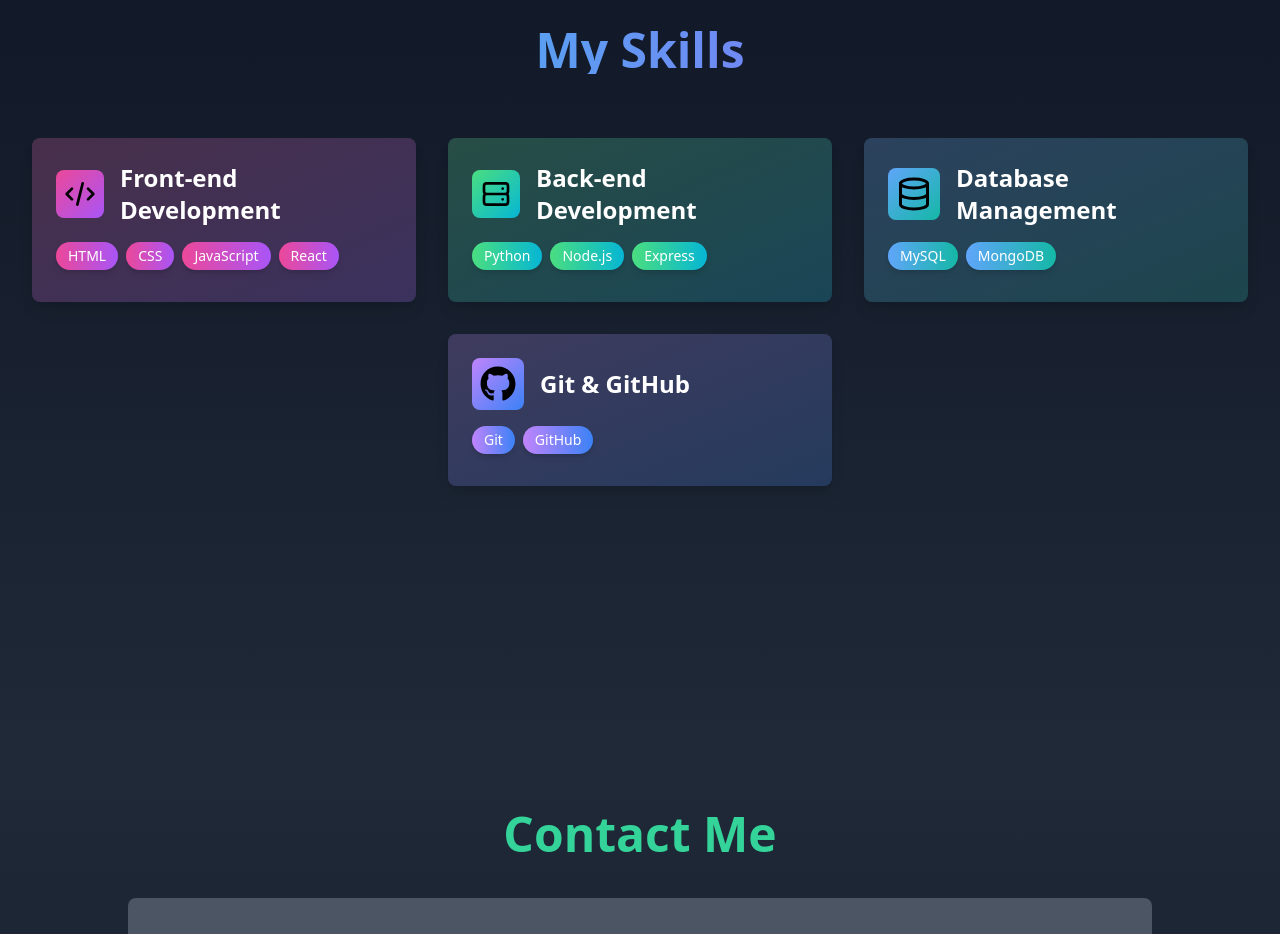
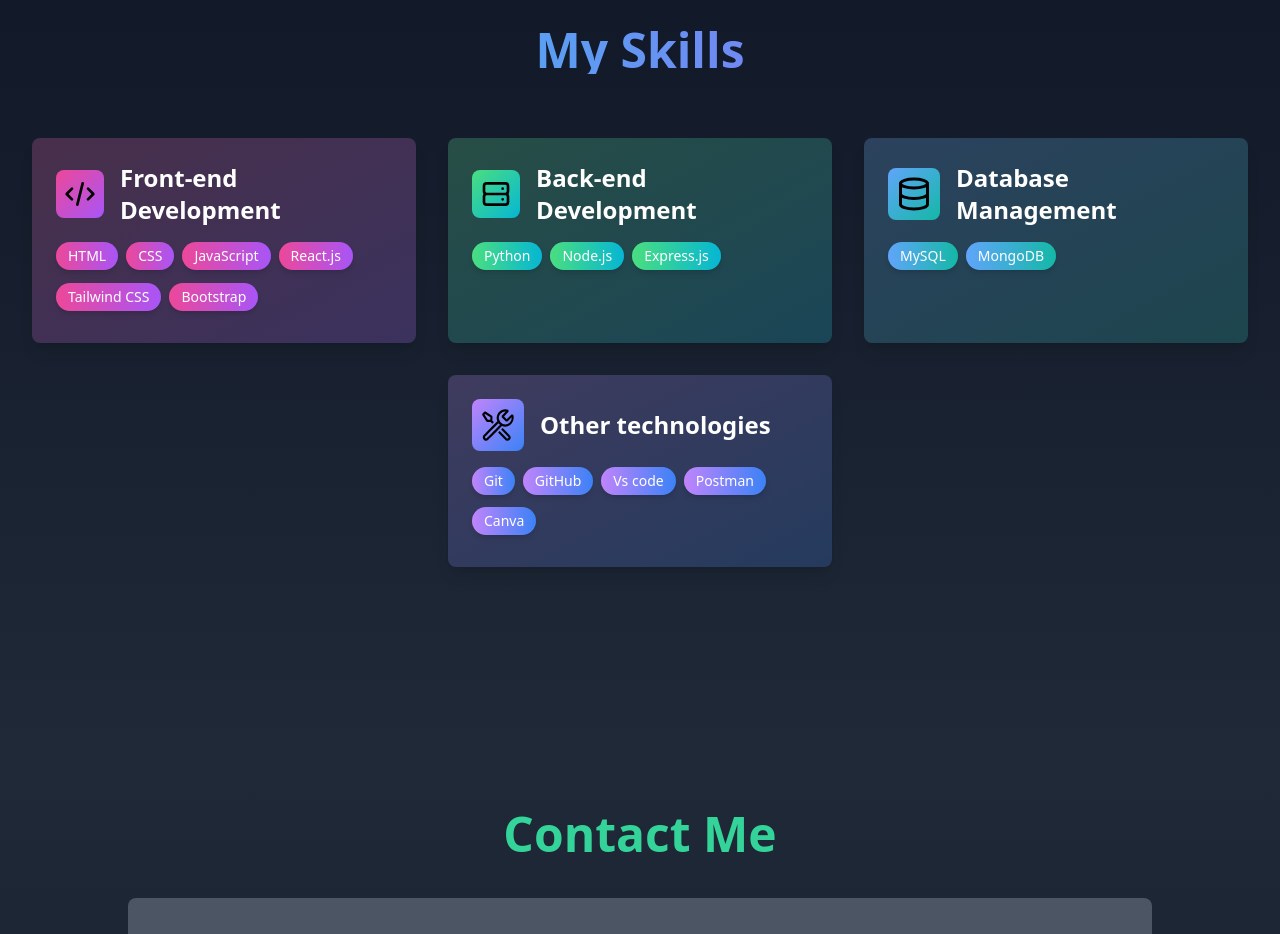
Before and after one commit to jimil222/Personal-Portfolio, a React (Vite) app in the folder Frontend/: page / in a window 1280 px wide. Shown: the part 2400-3334 px from the top of the page. Built offline with nearby package versions, Linux system fonts and the light colour scheme.

Commit message:
Added some more skills to the skill section

```diff
--- a/Frontend/src/Modules/Skillsection.jsx
+++ b/Frontend/src/Modules/Skillsection.jsx
@@ -4,6 +4,7 @@
 import { motion, AnimatePresence, useInView } from 'framer-motion'
 import { LuDatabase } from "react-icons/lu";
 import { FaGithub } from "react-icons/fa";
+import { VscTools } from "react-icons/vsc";
 
 export default function SkillsSection() {
   const [hoveredSkill, setHoveredSkill] = useState(null)
@@ -22,7 +23,7 @@
           <path strokeLinecap="round" strokeLinejoin="round" strokeWidth={2} d="M10 20l4-16m4 4l4 4-4 4M6 16l-4-4 4-4" />
         </svg>
       ),
-      technologies: ["HTML", "CSS", "JavaScript", "React"],
+      technologies: ["HTML", "CSS", "JavaScript", "React.js","Tailwind CSS", "Bootstrap"],
       color: "from-pink-500 to-purple-500"
     },
     {
@@ -32,7 +33,7 @@
           <path strokeLinecap="round" strokeLinejoin="round" strokeWidth={2} d="M5 12h14M5 12a2 2 0 01-2-2V6a2 2 0 012-2h14a2 2 0 012 2v4a2 2 0 01-2 2M5 12a2 2 0 00-2 2v4a2 2 0 002 2h14a2 2 0 002-2v-4a2 2 0 00-2-2m-2-4h.01M17 16h.01" />
         </svg>
       ),
-      technologies: ["Python", "Node.js", "Express"],
+      technologies: ["Python", "Node.js", "Express.js"],
       color: "from-green-400 to-cyan-500"
     },
     {
@@ -44,12 +45,12 @@
       color: "from-blue-400 to-teal-500"
     },
     {
-        name: "Git & GitHub",
+      name: "Other technologies",
       icon: (
-            <FaGithub />
+        <VscTools />
 
       ),
-        technologies: ["Git", "GitHub"],
+      technologies: ["Git", "GitHub", "Vs code", "Postman", "Canva"],
       color: "from-purple-400 to-blue-500"
     }
   ]
@@ -104,12 +105,12 @@
           {skills.map((skill, index) => (
             <motion.div
               key={index}
-    className={`relative bg-gray-800 rounded-lg p-6 shadow-lg transition-all duration-300 w-full sm:w-[calc(50%-1rem)] lg:w-[calc(33.333%-1rem)] max-w-sm cursor-pointer ${hoveredSkill === index ? 'shadow-2xl scale-102' : 'hover:shadow-xl hover:scale-101'}`} // Added cursor-pointer here
+              className={`relative bg-gray-800 rounded-lg p-6 shadow-lg transition-all duration-300 w-full sm:w-[calc(50%-1rem)] lg:w-[calc(33.333%-1rem)] max-w-sm cursor-pointer ${hoveredSkill === index ? 'shadow-2xl scale-102' : 'hover:shadow-xl hover:scale-101'}`}
               variants={itemVariants}
               onHoverStart={() => setHoveredSkill(index)}
               onHoverEnd={() => setHoveredSkill(null)}
             >
-    <div className={`absolute inset-0 bg-gradient-to-br ${skill.color} opacity-20 rounded-lg`} />
+              <div className={`absolute inset-0 bg-gradient-to-br ${skill.color} opacity-20 rounded-lg py-3`} />
               <div className="relative z-10">
                 <div className="flex items-center mb-4">
                   <motion.div
@@ -121,7 +122,7 @@
                   </motion.div>
                   <h3 className="text-xl sm:text-2xl font-semibold text-white">{skill.name}</h3>
                 </div>
-      <ul className="flex flex-wrap -mx-1">
+                <ul className="flex flex-wrap -mx-1 gap-y-[4.5px]">
                   {skill.technologies.map((tech, techIndex) => (
                     <motion.li
                       key={techIndex}
```
Lines whose indentation alone changed are shown as unchanged.
